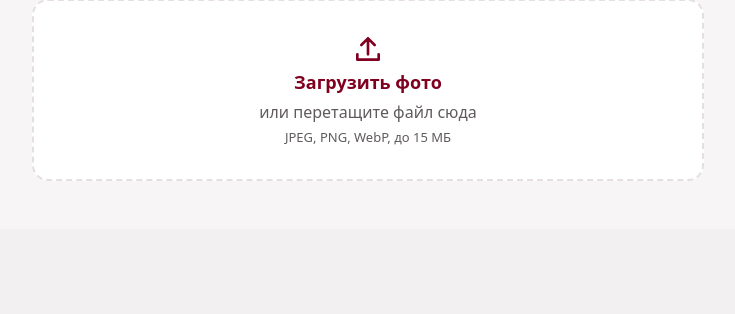
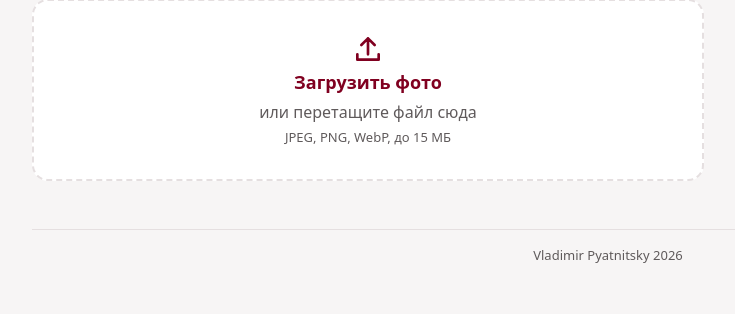
Before and after one commit to VladimirPyat/lct_26_wine, a FastAPI app: page / in a window 1280 px wide. Shown: the part 812-1126 px from the top of the page, without its empty margins (32-767 px from the left). Before the commit the page ends 993 px from the top, so only its background shows below. Run offline with FastAPI, Linux system fonts and the light colour scheme.

Commit message:
Add site footer
Co-authored-by: Cursor <cursoragent@cursor.com>

```diff
--- a/src/web/static/css/app.css
+++ b/src/web/static/css/app.css
@@ -162,6 +162,17 @@ select {
 
 .site-header__auth {
   margin-left: auto;
+}
+
+/* ---------- Footer ---------- */
+
+.site-footer {
+  margin-top: var(--space-7);
+  padding-top: var(--space-4);
+  border-top: 1px solid var(--color-border);
+  color: var(--color-text-muted);
+  font-size: var(--font-size-xs);
+  text-align: center;
 }
 
 /* ---------- Tab bar (phone) ---------- */
--- a/src/web/templates/base.html
+++ b/src/web/templates/base.html
@@ -34,6 +34,7 @@
 
   <main id="main" class="container main">
     {% block content %}{% endblock %}
+    <footer class="site-footer">Vladimir Pyatnitsky 2026</footer>
   </main>
 
   <nav class="tabbar" aria-label="Навигация по приложению">
```
